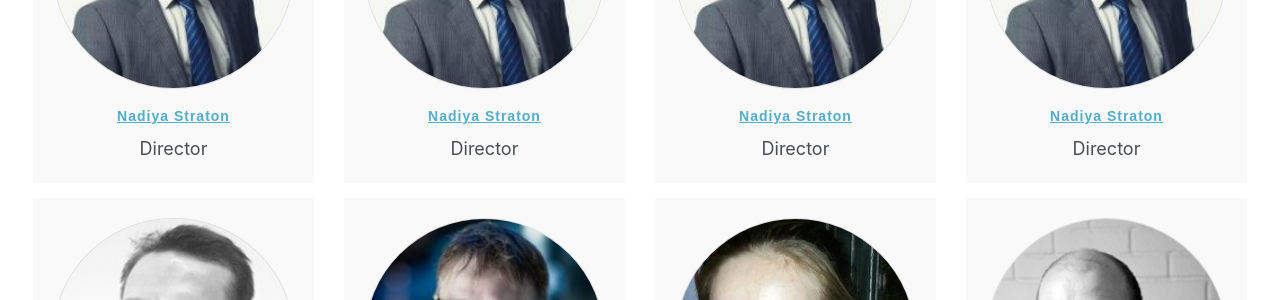
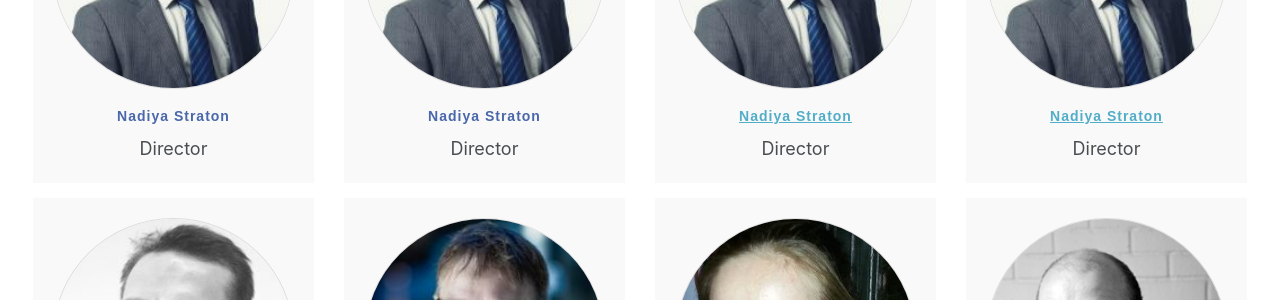
Before and after one commit to cbsBDA/cbsBDA-homepage, a Jekyll site: the page built from _pages/team.md, in a window 1280 px wide. Shown: the part 739-1039 px from the top of the page. Built offline with Jekyll 4.4.1, drawn with Linux system fonts in a browser that asks for light colours; nearby versions of some CDN libraries.

Commit message:
Update team.md

```diff
--- a/_pages/team.md
+++ b/_pages/team.md
@@ -84,7 +84,7 @@ author_profile: true
                     <div class="avatar">
                         <img src="/images/teams/bm0108_nr3_ravi_vatrapu_5405.jpg" alt='Prof. Ravi Vatrapu' class="img-responsive img-circle table-bordered himg" />
                     </div>
-                    <h5><a class="t-name" target="_blank" href="http://www.cbs.dk/en/research/departments-and-centres/department-of-it-management/staff/rvitm">Nadiya Straton</a></h5>
+                    <h5>Nadiya Straton</h5>
                     <p class="subtitle">Director</p>
                 </div>
             </div>
@@ -97,7 +97,7 @@ author_profile: true
                     <div class="avatar">
                         <img src="/images/teams/bm0108_nr3_ravi_vatrapu_5405.jpg" alt='Prof. Ravi Vatrapu' class="img-responsive img-circle table-bordered himg" />
                     </div>
-                    <h5><a class="t-name" target="_blank" href="http://www.cbs.dk/en/research/departments-and-centres/department-of-it-management/staff/rvitm">Nadiya Straton</a></h5>
+                    <h5>Nadiya Straton</h5>
                     <p class="subtitle">Director</p>
                 </div>
             </div>
@@ -110,7 +110,7 @@ author_profile: true
                     <div class="avatar">
                         <img src="/images/teams/bm0108_nr3_ravi_vatrapu_5405.jpg" alt='Prof. Ravi Vatrapu' class="img-responsive img-circle table-bordered himg" />
                     </div>
-                    <h5><a class="t-name" target="_blank" href="http://www.cbs.dk/en/research/departments-and-centres/department-of-it-management/staff/rvitm">Nadiya Straton</a></h5>
+                    <h5><a class="t-name" target="_blank" >Nadiya Straton</a></h5>
                     <p class="subtitle">Director</p>
                 </div>
             </div>
```
